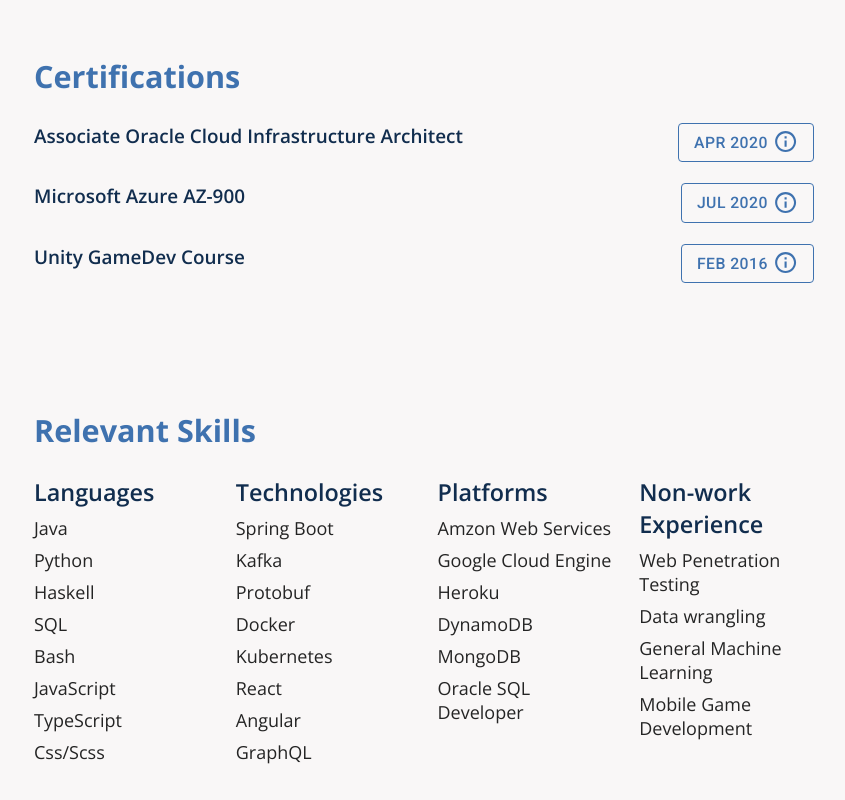
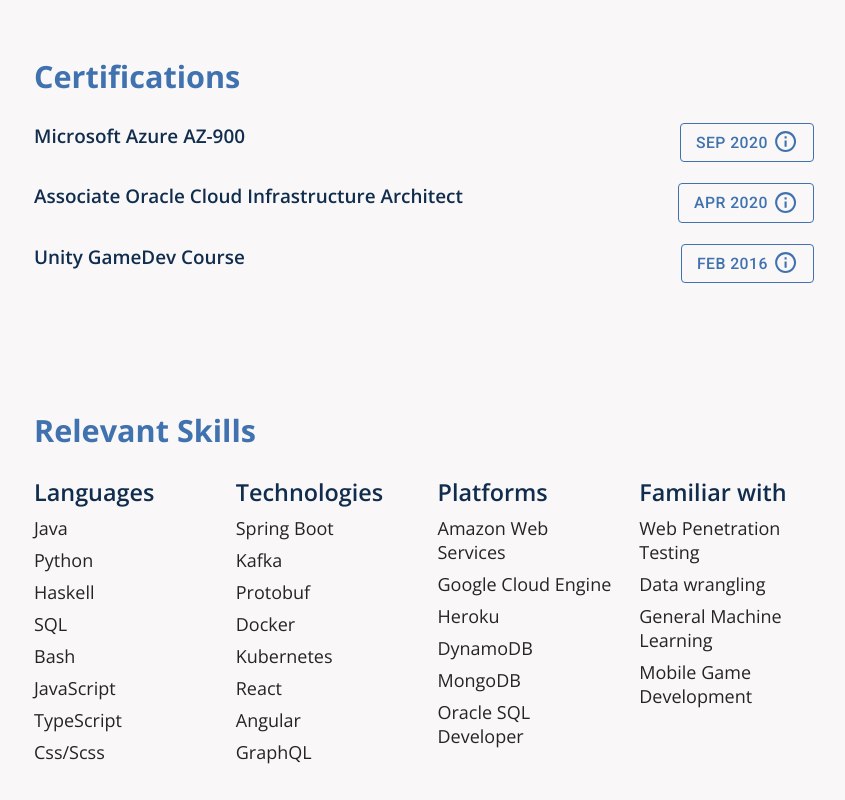
Before and after one commit to SpasZahariev/snowpack-react-ts, a React (Vite) app: page / in a window 1280 px wide. Shown: the part 1400-2200 px from the top of the page, without its empty margins (216-1061 px from the left). Built offline with nearby package versions, Linux system fonts and the light colour scheme.

Commit message:
cherry pick - small text changes

```diff
--- a/src/components/Doily/Doily.tsx
+++ b/src/components/Doily/Doily.tsx
@@ -13,7 +13,7 @@ const Doily: React.FC<Props> = (props) => {
         <section className="horizontal-padding">
             <h4 className="project-name">Java Painting Application</h4>
             <div className="flex-header">
-                <h3 className="big-title">Create and Save pictures</h3>
+                <h3 className="big-title">Mirrors your drawing in symmetrical sectors </h3>
                 <div className="icon-container">
                     <a href="https://github.com/SpasZahariev/Digital-Doily" target="_blank" className="github">
                         <GitHubIcon></GitHubIcon>
--- a/src/pages/app/App.tsx
+++ b/src/pages/app/App.tsx
@@ -57,8 +57,8 @@ const App: React.FunctionComponent = () => {
         <h3>About Me</h3>
         <p className="styled-paragraph">
           I recently graduated from the <b>University of Southampton</b> and started my career as a Java developer.
-        At the moment I am a software engineer at <b>JPM Chase</b> where I've helped my department take ownership of new applications
-        and expand our existing ones.
+        At the moment I am a software engineer at <b>JPM Chase</b> where I've helped my departemnt take ownership of new applications
+              and expand our existing ones.
         {/* (insert sentance about how much work my SPF saves compared to the previous PPR)
         Automated a system where users needed to send messages throught the day. The average manual user interactions per day were reduced from 1200 to 100
         since a user just needs to activate it. */}
@@ -124,13 +124,14 @@ const App: React.FunctionComponent = () => {
     return <section ref={experienceRef} className="padded-section">
       <FadeInSection isVisible={isCertsVisible} handleVisualise={handleVisualiseCertsPermenently} >
         <h3>Certifications</h3>
+
         <div className="certificate-container">
           <div className="certificate-details">
-            <span>Associate Oracle Cloud Infrastructure Architect</span>
+            <span>Microsoft Azure AZ-900</span>
           </div>
           <div className="cert-year">
-            <Button variant="outlined" href="https://www.youracclaim.com/badges/5b76572c-312b-4428-a370-de3ffa891f2c" target="_blank" className="info-icon-date-container" >
-              <span className="cert-date-text">Apr 2020</span>
+            <Button variant="outlined" href="https://www.youracclaim.com/badges/ea3e55cb-5f9d-4c1c-8ef7-d28c8281f5eb?source=linked_in_profile" target="_blank" className="info-icon-date-container" >
+              <span>Sep 2020</span>
               <InfoOutlinedIcon></InfoOutlinedIcon>
             </Button>
           </div>
@@ -138,11 +139,11 @@ const App: React.FunctionComponent = () => {
 
         <div className="certificate-container">
           <div className="certificate-details">
-            <span>Microsoft Azure AZ-900</span>
+            <span>Associate Oracle Cloud Infrastructure Architect</span>
           </div>
           <div className="cert-year">
             <Button variant="outlined" href="https://www.youracclaim.com/badges/5b76572c-312b-4428-a370-de3ffa891f2c" target="_blank" className="info-icon-date-container" >
-              <span className="cert-date-text">Jul 2020</span>
+              <span>Apr 2020</span>
               <InfoOutlinedIcon></InfoOutlinedIcon>
             </Button>
           </div>
@@ -203,7 +204,7 @@ const App: React.FunctionComponent = () => {
             <div>
               <p className="list-header">Platforms</p>
               <ul>
-                <li>Amzon Web Services</li>
+                <li>Amazon Web Services</li>
                 <li>Google Cloud Engine</li>
                 <li>Heroku</li>
                 <li>DynamoDB</li>
@@ -213,7 +214,7 @@ const App: React.FunctionComponent = () => {
             </div>
 
             <div>
-              <p className="list-header">Non-work Experience</p>
+              <p className="list-header">Familiar with</p>
               <ul>
                 <li>Web Penetration Testing</li>
                 <li>Data wrangling</li>
```
